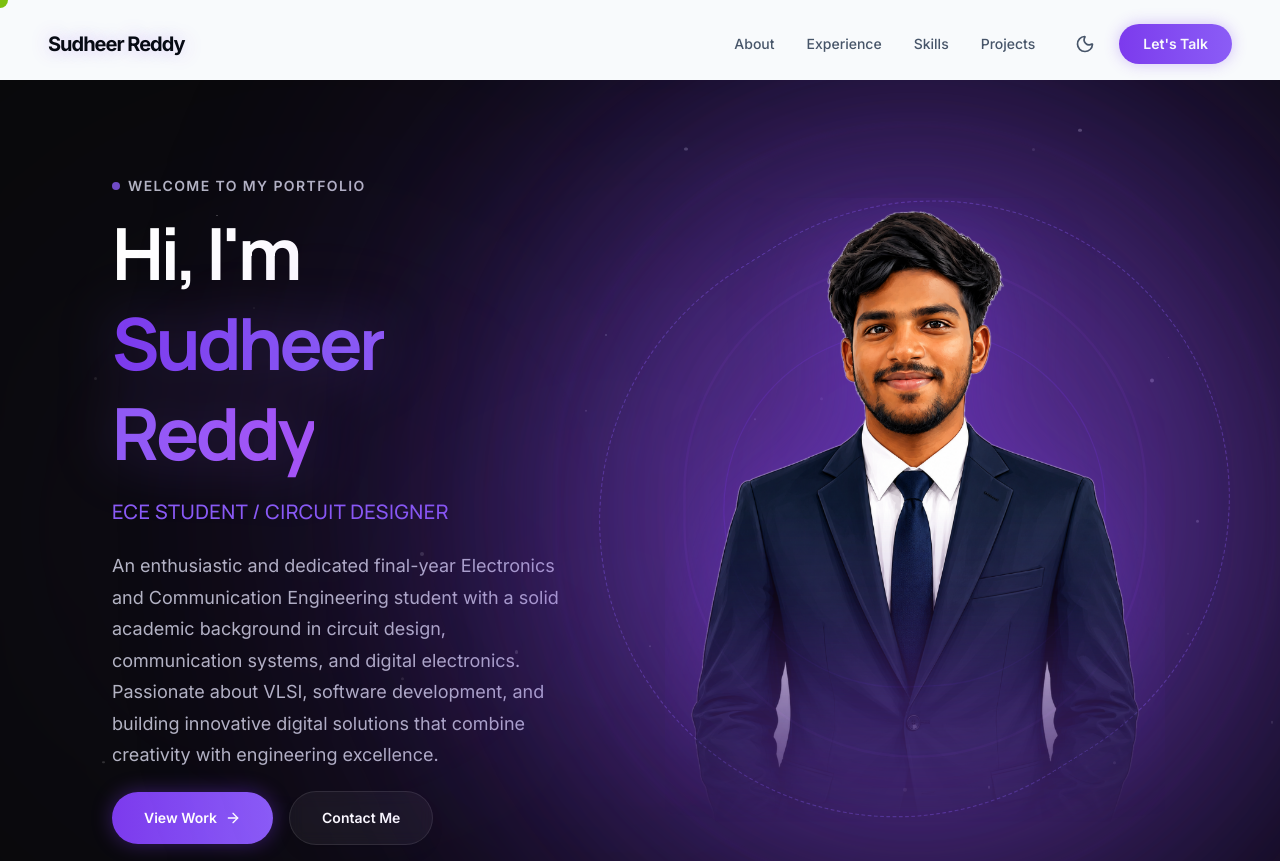
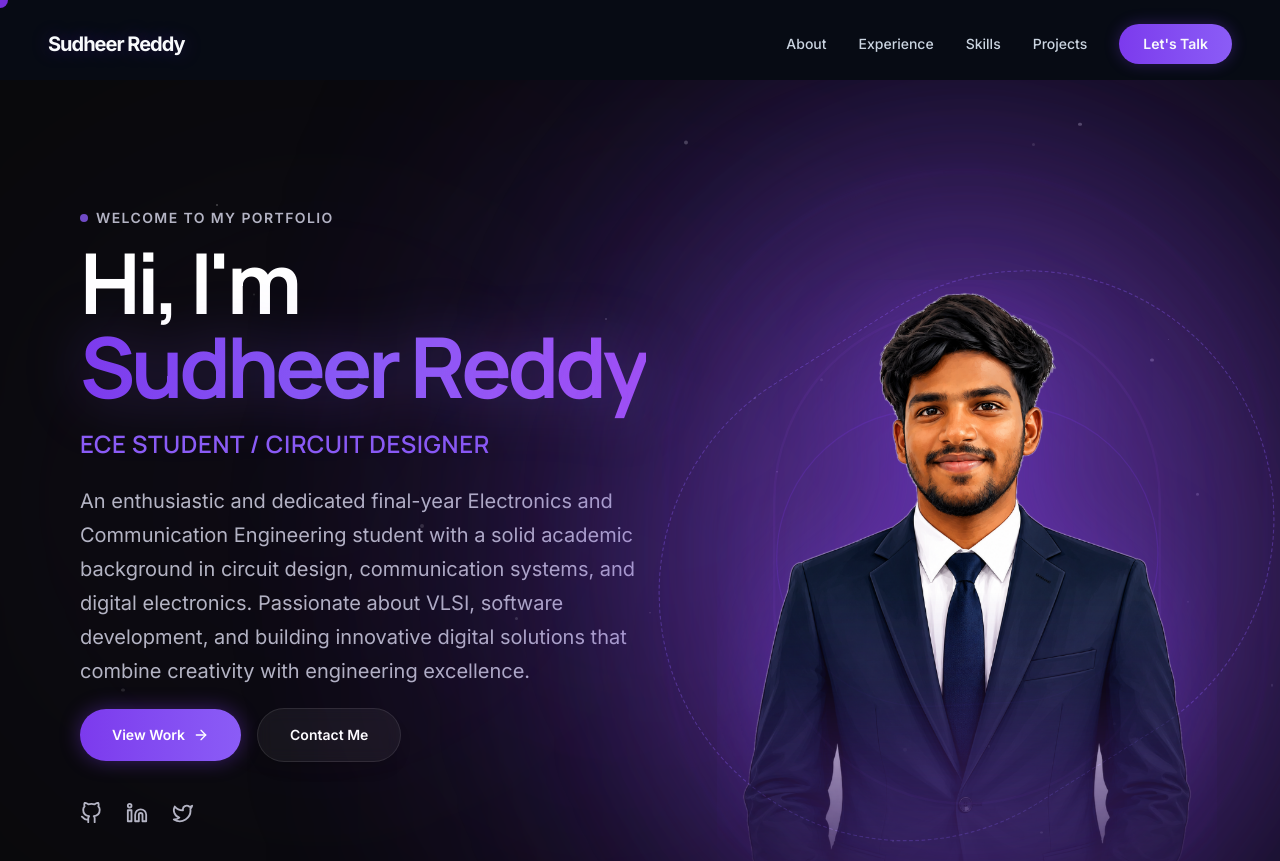
Before and after one commit to SudheerReddy007/SUDHEER-PORTFOLIO, a Next.js app: page / in a window 1280 px wide. Shown: the top 861 px of the page. Built offline with nearby package versions, Linux system fonts and the light colour scheme.

Commit message:
Refine hero layout to 54/46 ratio, increase text block width, increase typography size, and restore portrait to right edge

```diff
--- a/src/app/layout.tsx
+++ b/src/app/layout.tsx
@@ -45,8 +45,7 @@ export const metadata: Metadata = {
 
 export const viewport = {
   themeColor: [
-    { media: "(prefers-color-scheme: light)", color: "white" },
-    { media: "(prefers-color-scheme: dark)", color: "black" },
+    { media: "(prefers-color-scheme: dark)", color: "#09090B" },
   ],
 };
 
@@ -62,7 +61,7 @@ export default function RootLayout({
       suppressHydrationWarning
     >
       <body className="min-h-screen flex flex-col pt-20 font-sans selection:bg-primary/30">
-        <ThemeProvider attribute="class" defaultTheme="system" enableSystem>
+        <ThemeProvider attribute="class" defaultTheme="dark" forcedTheme="dark" enableSystem={false}>
           <CustomCursor />
           <Navbar />
           <main className="flex-1">{children}</main>
--- a/src/components/layout/Navbar.tsx
+++ b/src/components/layout/Navbar.tsx
@@ -5,7 +5,6 @@ import { motion } from "framer-motion";
 import Link from "next/link";
 import { cn } from "@/lib/utils";
 import { Menu, X } from "lucide-react";
-import { ThemeToggle } from "@/components/ui/ThemeToggle";
 import { navLinks, AUTHOR_NAME } from "@/constants";
 
 export function Navbar() {
@@ -46,7 +45,6 @@ export function Navbar() {
             </a>
           ))}
           <div className="flex items-center gap-4">
-            <ThemeToggle />
             <a
               href="#contact"
               className="px-6 py-2.5 rounded-full btn-primary text-sm font-semibold"
--- a/src/components/sections/Hero.tsx
+++ b/src/components/sections/Hero.tsx
@@ -89,13 +89,13 @@ export function Hero() {
         ))}
       </div>
 
-      <div className="container mx-auto px-6 md:px-12 grid grid-cols-1 lg:grid-cols-[45fr_55fr] gap-16 lg:gap-8 items-center relative z-10">
+      <div className="container mx-auto px-6 md:px-12 grid grid-cols-1 lg:grid-cols-[54fr_46fr] gap-8 items-center relative z-10">
         {/* Left Column - Content */}
         <motion.div
           initial={{ opacity: 0, x: -30 }}
           animate={{ opacity: 1, x: 0 }}
           transition={{ duration: 0.8, ease: "easeOut" }}
-          className="flex flex-col items-start text-left lg:pl-16"
+          className="flex flex-col items-start text-left lg:pl-8"
           style={{ x: mousePos.x * 0.2, y: mousePos.y * 0.2 }}
         >
           <motion.span
@@ -112,7 +112,7 @@ export function Hero() {
             initial={{ opacity: 0, y: 15 }}
             animate={{ opacity: 1, y: 0 }}
             transition={{ delay: 0.3, duration: 0.6 }}
-            className="text-5xl md:text-7xl font-bold tracking-tighter text-balance mb-5 leading-tight"
+            className="text-[3.25rem] md:text-[5.25rem] font-bold tracking-tighter text-balance mb-5 leading-none"
           >
             Hi, I'm <br />
             <span className="bg-gradient-to-r from-[#7C3AED] via-[#8B5CF6] to-[#A855F7] bg-clip-text text-transparent drop-shadow-[0_0_30px_rgba(139,92,246,0.3)]">
@@ -124,7 +124,7 @@ export function Hero() {
             initial={{ opacity: 0, y: 15 }}
             animate={{ opacity: 1, y: 0 }}
             transition={{ delay: 0.4, duration: 0.6 }}
-            className="text-lg md:text-xl font-medium text-[#8B5CF6] tracking-wide mb-6 uppercase flex items-center gap-2"
+            className="text-2xl font-semibold text-[#8B5CF6] tracking-wide mb-6 uppercase flex items-center gap-2"
           >
             ECE Student / Circuit Designer
           </motion.h2>
@@ -133,7 +133,7 @@ export function Hero() {
             initial={{ opacity: 0, y: 15 }}
             animate={{ opacity: 1, y: 0 }}
             transition={{ delay: 0.5, duration: 0.6 }}
-            className="text-base md:text-lg text-[#B4B4C4] max-w-[650px] mb-5 leading-[1.75]"
+            className="text-xl text-[#B4B4C4] max-w-[740px] mb-5 leading-[1.7]"
           >
             An enthusiastic and dedicated final-year Electronics and Communication Engineering student with a solid academic background in circuit design, communication systems, and digital electronics. Passionate about VLSI, software development, and building innovative digital solutions that combine creativity with engineering excellence.
           </motion.p>
@@ -202,9 +202,9 @@ export function Hero() {
         </motion.div>
 
         {/* Right Column - Portrait & Ambient Glow */}
-        <div className="flex items-center justify-center relative min-h-[480px] md:min-h-[580px] lg:min-h-[680px] w-full self-center">
+        <div className="flex items-end justify-center relative min-h-[480px] md:min-h-[580px] lg:min-h-[680px] w-full self-end">
           {/* Layered glows and concentric rings behind the portrait */}
-          <div className="absolute inset-0 flex items-center justify-center pointer-events-none scale-125 -translate-y-8">
+          <div className="absolute inset-0 flex items-center justify-center pointer-events-none scale-125 translate-y-10">
             {/* Glowing cores */}
             <div className="absolute w-[120%] h-[120%] bg-[#7C3AED]/35 rounded-full blur-[120px] animate-pulse" style={{ animationDuration: "8s" }} />
             <div className="absolute w-[95%] h-[95%] bg-[#8B5CF6]/28 rounded-full blur-[100px] animate-pulse" style={{ animationDuration: "5s" }} />
@@ -244,7 +244,7 @@ export function Hero() {
             initial={{ opacity: 0, scale: 0.9 }}
             animate={{ opacity: 1, scale: 1 }}
             transition={{ duration: 0.8, ease: "easeOut" }}
-            className="relative z-10 w-full max-w-[380px] md:max-w-[460px] lg:max-w-[500px] aspect-[4/5] flex items-center justify-center -translate-y-8"
+            className="relative z-10 w-full max-w-[380px] md:max-w-[460px] lg:max-w-[500px] aspect-[4/5] flex items-center justify-center translate-y-6 md:translate-y-8 lg:translate-y-12"
             style={{ x: mousePos.x * 0.4, y: mousePos.y * 0.4 }}
           >
             <motion.img
```
